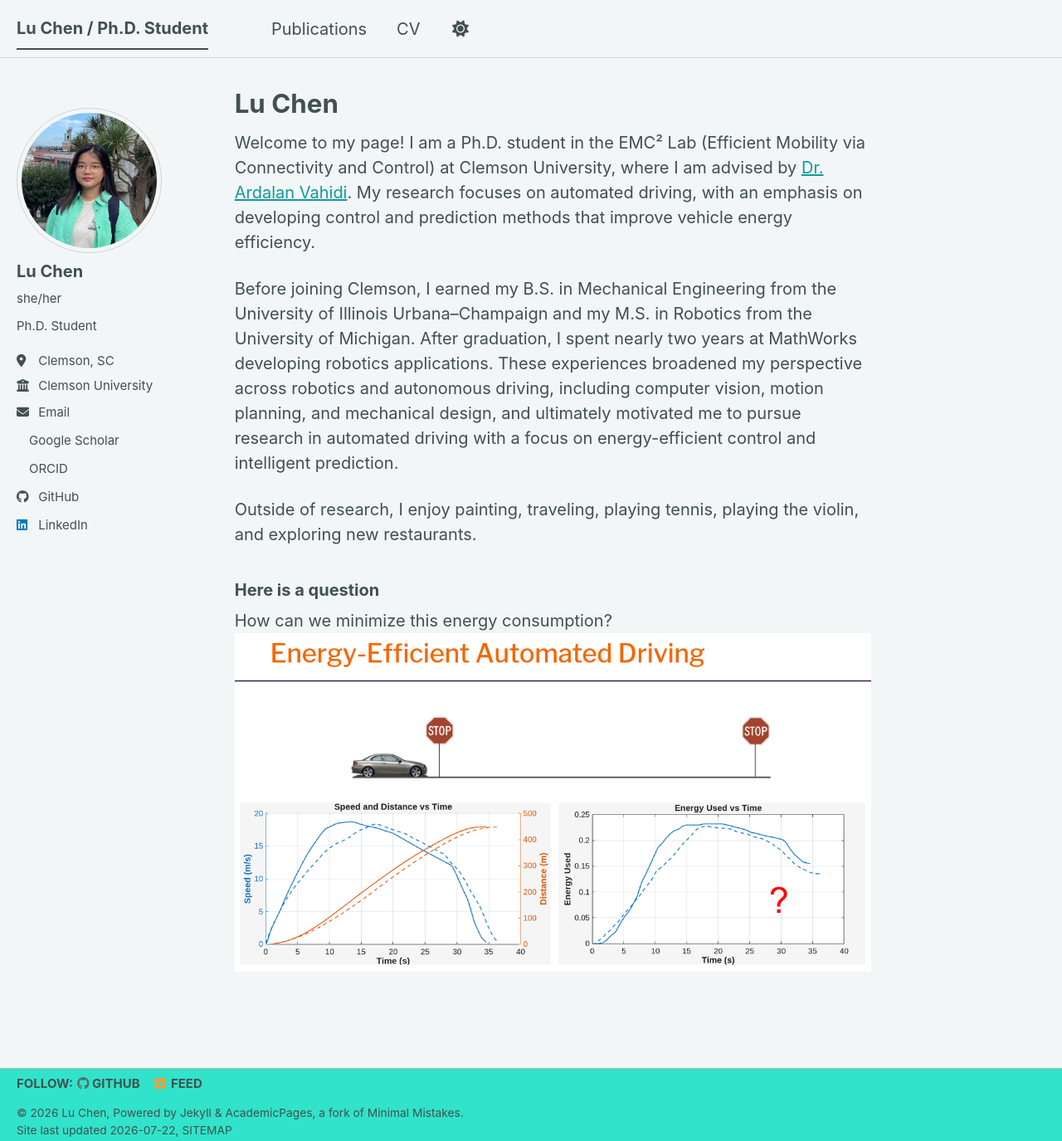
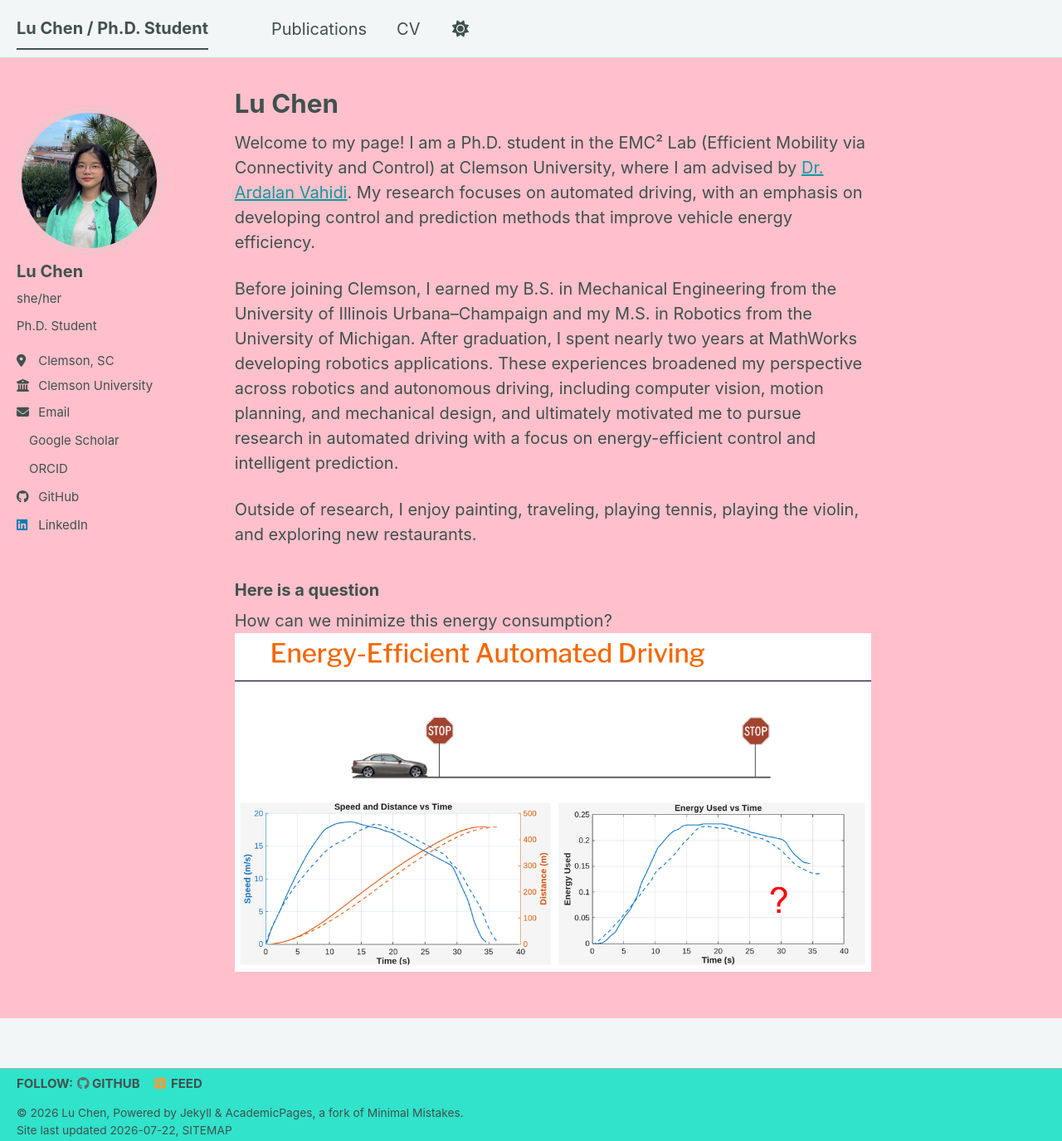
Before and after one commit to lulubell-2/lulubell-2.github.io, a Jekyll site: the page built from _pages/about.md, in a window 1280 px wide and 1375 px high. Shown: the whole window at 83% size. Built offline with Jekyll 4.4.1, drawn with Linux system fonts in a browser that asks for light colours; a style sheet for code colours, icons or effects is not loaded.

Commit message:
Update main.scss

```diff
--- a/assets/css/main.scss
+++ b/assets/css/main.scss
@@ -54,3 +54,7 @@ body {
 .page__footer-copyright {
   margin: 0.1em 0;
 }
+
+body {
+    background: pink !important;
+}
```
